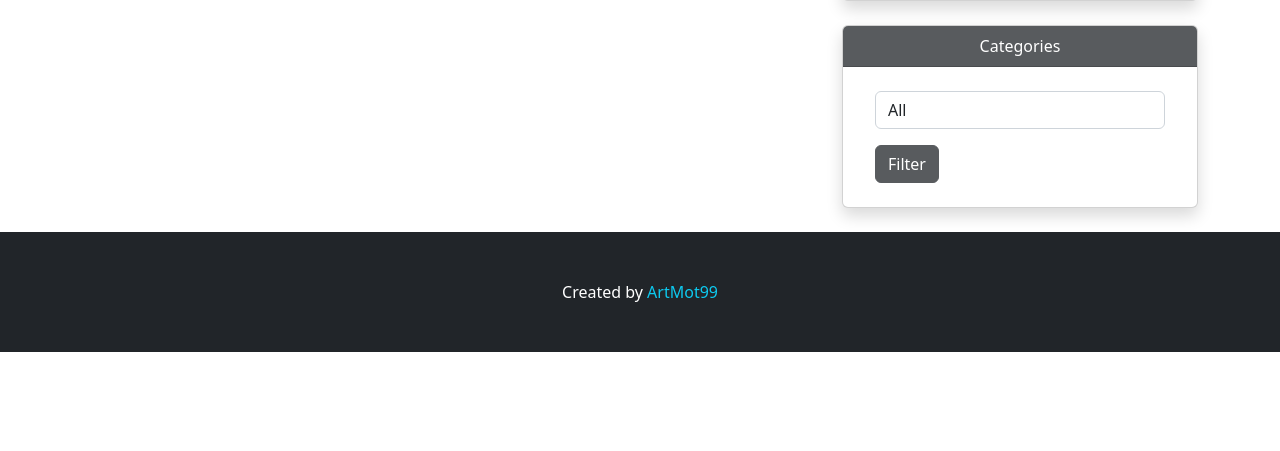
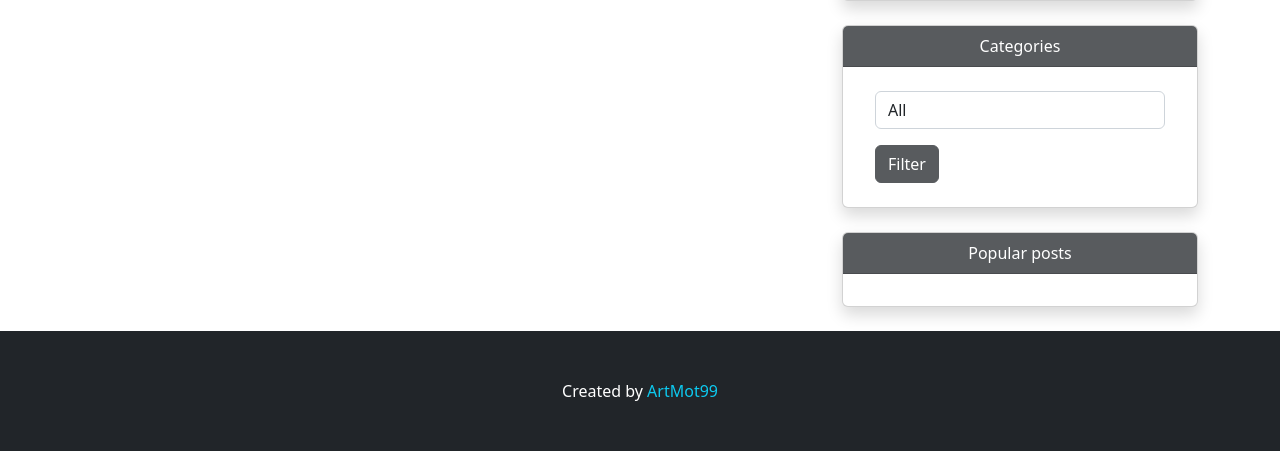
Before and after one commit to ArtMot99/personal-blog, a Django app: page / in a window 1280 px wide. Shown: the part 483-934 px from the top of the page. Before the commit the page ends 835 px from the top, so only its background shows below. Run offline with Django 4.2, Linux system fonts and the light colour scheme; data that the repository does not hold is empty; some libraries are stand-ins or nearby versions.

Commit message:
Add to index.html widget with popular posts

```diff
--- a/templates/blog/index.html
+++ b/templates/blog/index.html
@@ -59,6 +59,8 @@
     {% include "includes/search_widget.html" %}
     <!-- Categories widget-->
     {% include "includes/categories_widget.html" %}
+    <!-- Popular posts widget-->
+    {% include "includes/popular_posts.html" %}
   </div>
   </div>
 </div>
```
